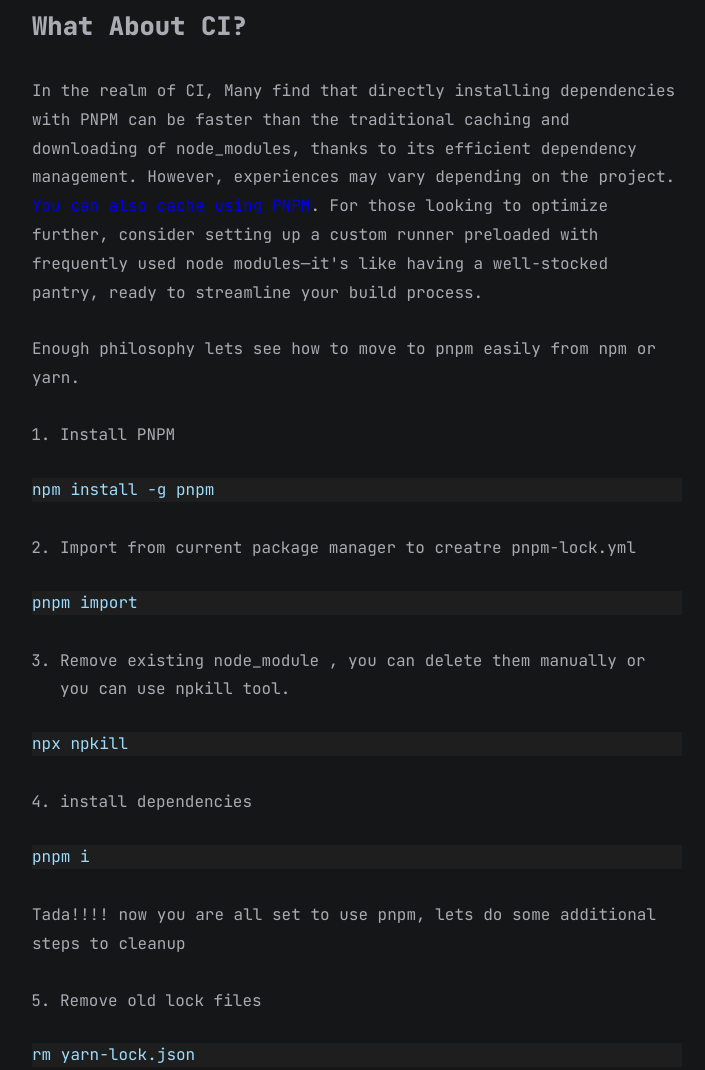
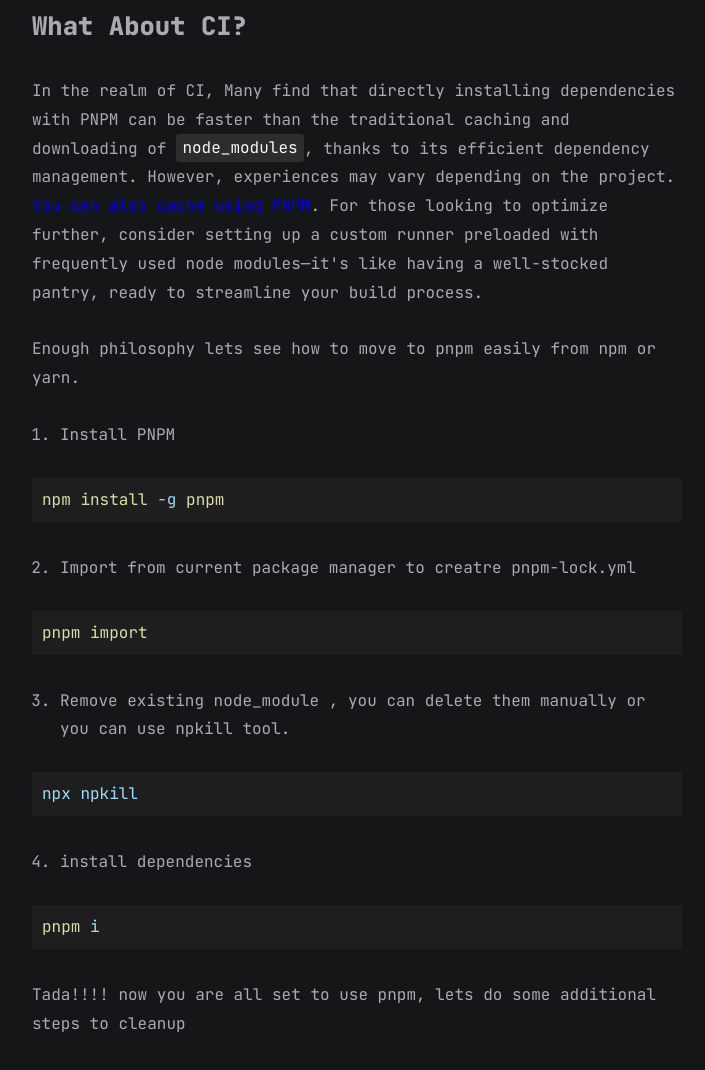
Before and after one commit to fasilmarshooq/fasilmarshooq.github.io, a Gatsby site in the folder site/: page /pnpm/ in a window 1280 px wide. Shown: the part 1736-2806 px from the top of the page, without its empty margins (283-988 px from the left). Built offline with nearby package versions, Linux system fonts and the light colour scheme; Gatsby itself is replaced by a stand-in of ours; some packages are replaced by stand-ins of ours; code samples lack their colours.

Commit message:
code block

```diff
--- a/site/src/components/code-block.jsx
+++ b/site/src/components/code-block.jsx
@@ -3,6 +3,8 @@ import { Highlight, defaultProps, Prism } from "prism-react-renderer"
 ;(typeof global !== "undefined" ? global : window).Prism = Prism
 
 require("prismjs/components/prism-csharp")
+require("prismjs/components/prism-json")
+require("prismjs/components/prism-bash")
 
 const CodeBlock = ({ children }) => {
   // Extract the className from the code child
@@ -24,6 +26,7 @@ const CodeBlock = ({ children }) => {
             ...style,
             whiteSpace: "pre-wrap", // Enable word wrapping
             wordWrap: "break-word", // Break long words
+            padding: "10px",
           }}
         >
           {tokens.map((line, index) => (
@@ -39,4 +42,19 @@ const CodeBlock = ({ children }) => {
   )
 }
 
-export default CodeBlock
+const InlineCode = ({ children }) => {
+  return (
+    <code
+      style={{
+        backgroundColor: "#2d2d2d",
+        color: "#f8f8f2",
+        padding: "0.2em 0.4em",
+        borderRadius: "3px",
+      }}
+    >
+      {children}
+    </code>
+  )
+}
+
+export { CodeBlock, InlineCode }
--- a/site/src/templates/blog-post.js
+++ b/site/src/templates/blog-post.js
@@ -4,10 +4,11 @@ import * as postStyles from "../components/styles/post.module.css"
 import PostLayout from "../components/post-layout"
 
 import { MDXProvider } from "@mdx-js/react"
-import CodeBlock from "../components/code-block"
+import { InlineCode, CodeBlock } from "../components/code-block"
 
 const components = {
   pre: CodeBlock,
+  code: InlineCode,
 }
 
 const BlogPostTemplate = ({ data, location, children }) => {
```
